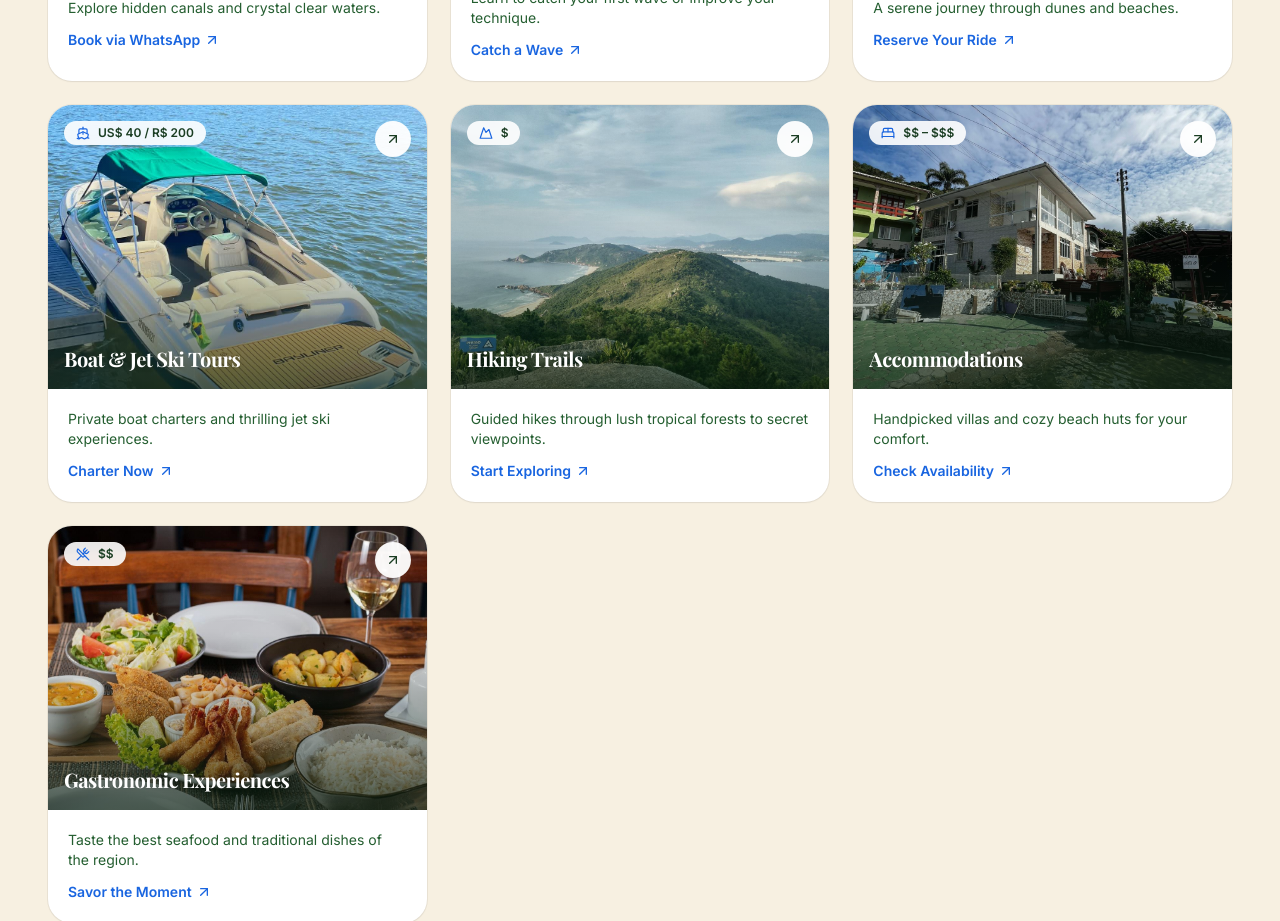
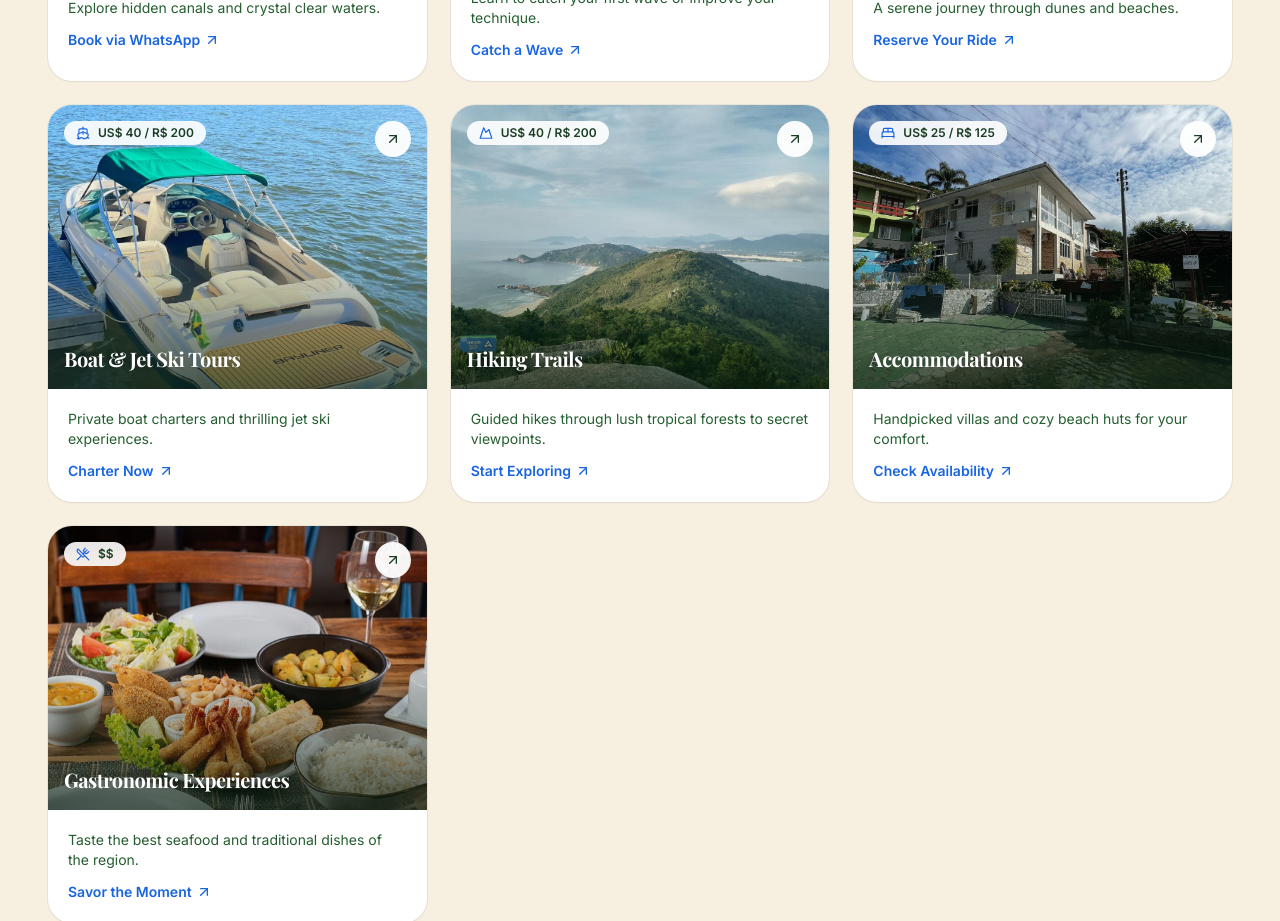
Before and after one commit to dommacabras/ubirabrazil-site, a React (Vite) app: page / in a window 1280 px wide. Shown: the part 2020-2941 px from the top of the page. Built offline with nearby package versions, Linux system fonts and the light colour scheme.

Commit message:
preço Hiking Trails: US$ 40 / R$ 200 e Accommodations: US$ 25 / R$ 125

```diff
--- a/src/data/services.js
+++ b/src/data/services.js
@@ -76,6 +76,7 @@ export const services = [
       'From short beach-to-beach walks to half-day climbs ending at panoramic viewpoints — our local guides bring the ecology of the Atlantic Forest to life.',
     features: ['Local expert guides', 'Varying difficulty levels', 'Ecological education'],
     priceRange: '$',
+    price: 'US$ 40 / R$ 200',
     duration: '2 – 6 hours',
     groupSize: '1 – 10 people',
     cta: 'Start Exploring',
@@ -91,6 +92,7 @@ export const services = [
       'A curated selection of beachfront villas, boutique pousadas and design huts — every stay vetted in person. Concierge support included.',
     features: ['Beachfront views', 'High-speed Wi-Fi', 'Breakfast included'],
     priceRange: '$$ – $$$',
+    price: 'US$ 25 / R$ 125',
     duration: 'From 1 night',
     groupSize: '1 – 8 guests',
     cta: 'Check Availability',
```
